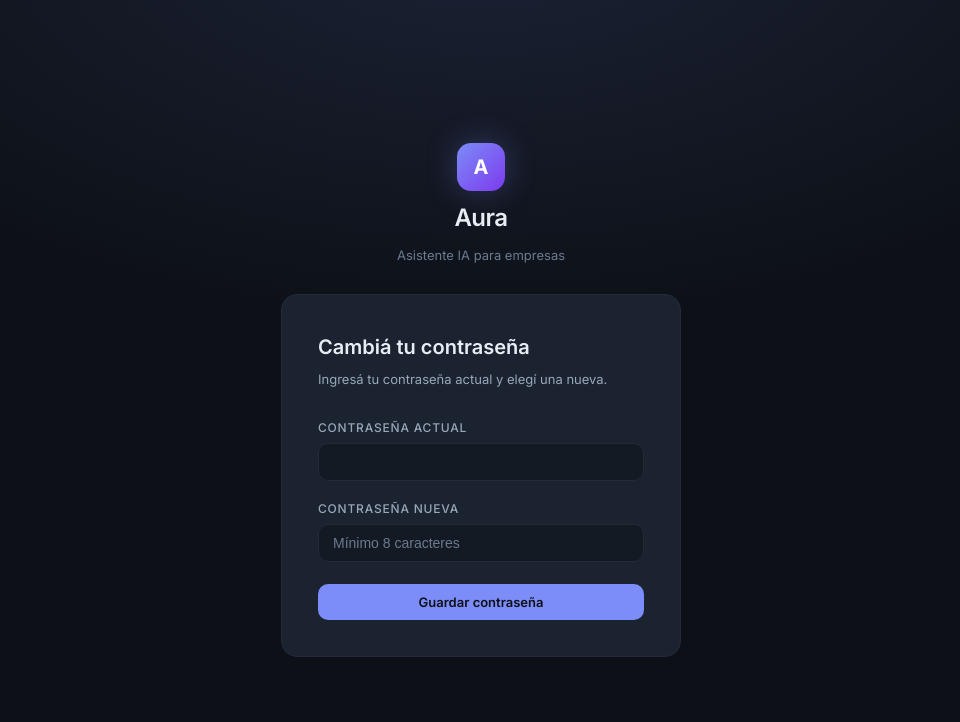
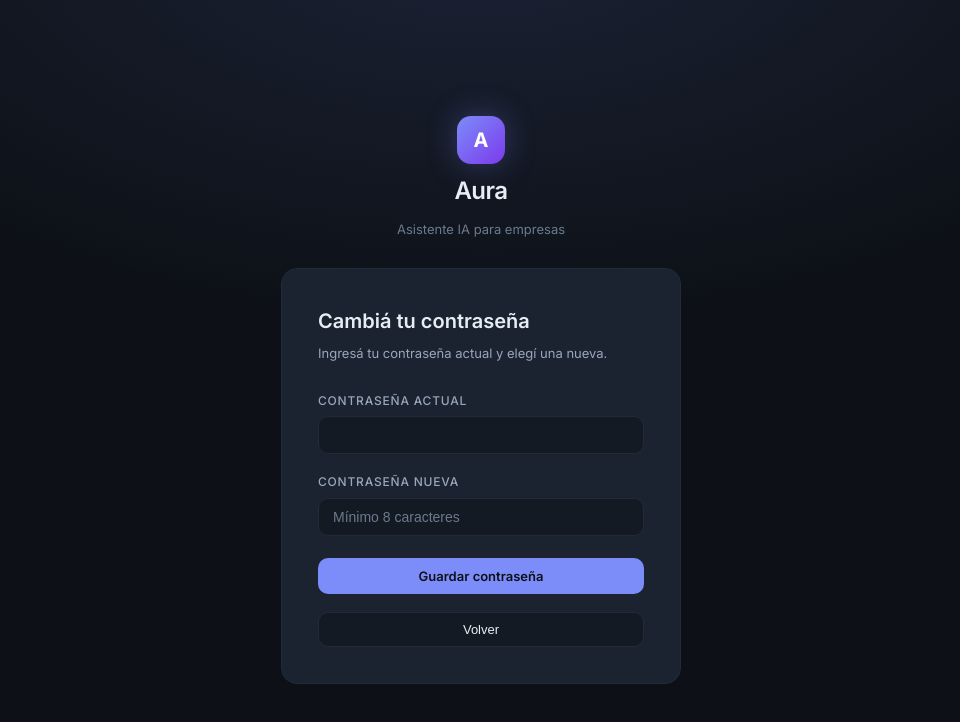
Before and after one commit to KevinVtt/aura, a React (Create React App) app in the folder frontend/aura-frontend/: page /cambiar-password in a window 1280 px wide. Shown: the top 722 px of the page, without its empty margins (159-1119 px from the left). Built offline with nearby package versions, Linux system fonts and the light colour scheme; no server answers; sample sign-in values are in the browser's storage.

Commit message:
feat(ui): add a back button to the change-password page

```diff
--- a/frontend/aura-frontend/src/pages/CambiarPassword.jsx
+++ b/frontend/aura-frontend/src/pages/CambiarPassword.jsx
@@ -60,6 +60,15 @@ export default function CambiarPassword() {
           <button className="btn-primary" disabled={loading}>
             {loading ? <span className="spinner" /> : 'Guardar contraseña'}
           </button>
+          {!user.mustChangePassword && (
+            <button
+              type="button"
+              className="btn-secondary"
+              onClick={() => navigate(user.rol === 'ADMIN' ? '/admin' : '/chat')}
+            >
+              Volver
+            </button>
+          )}
         </form>
       </div>
     </div>
```
